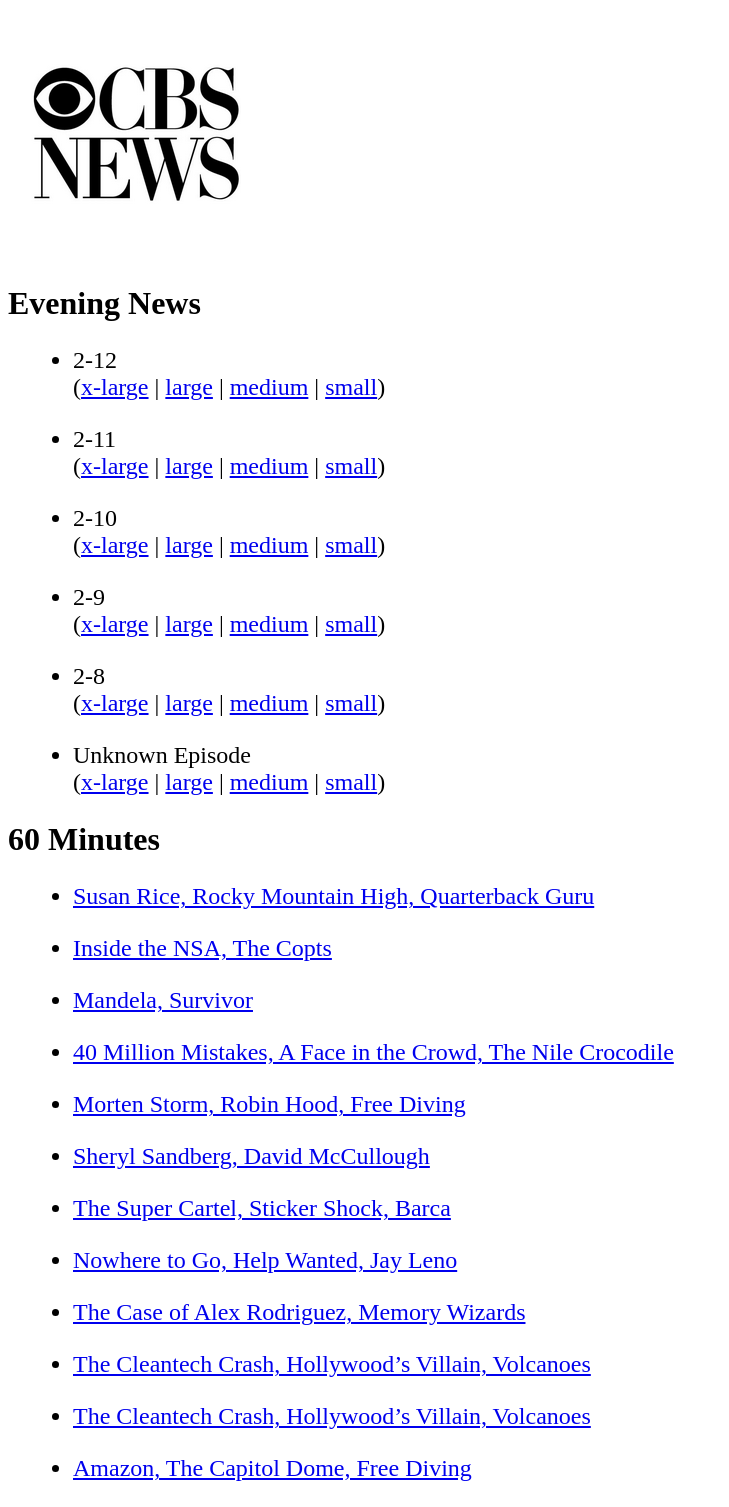
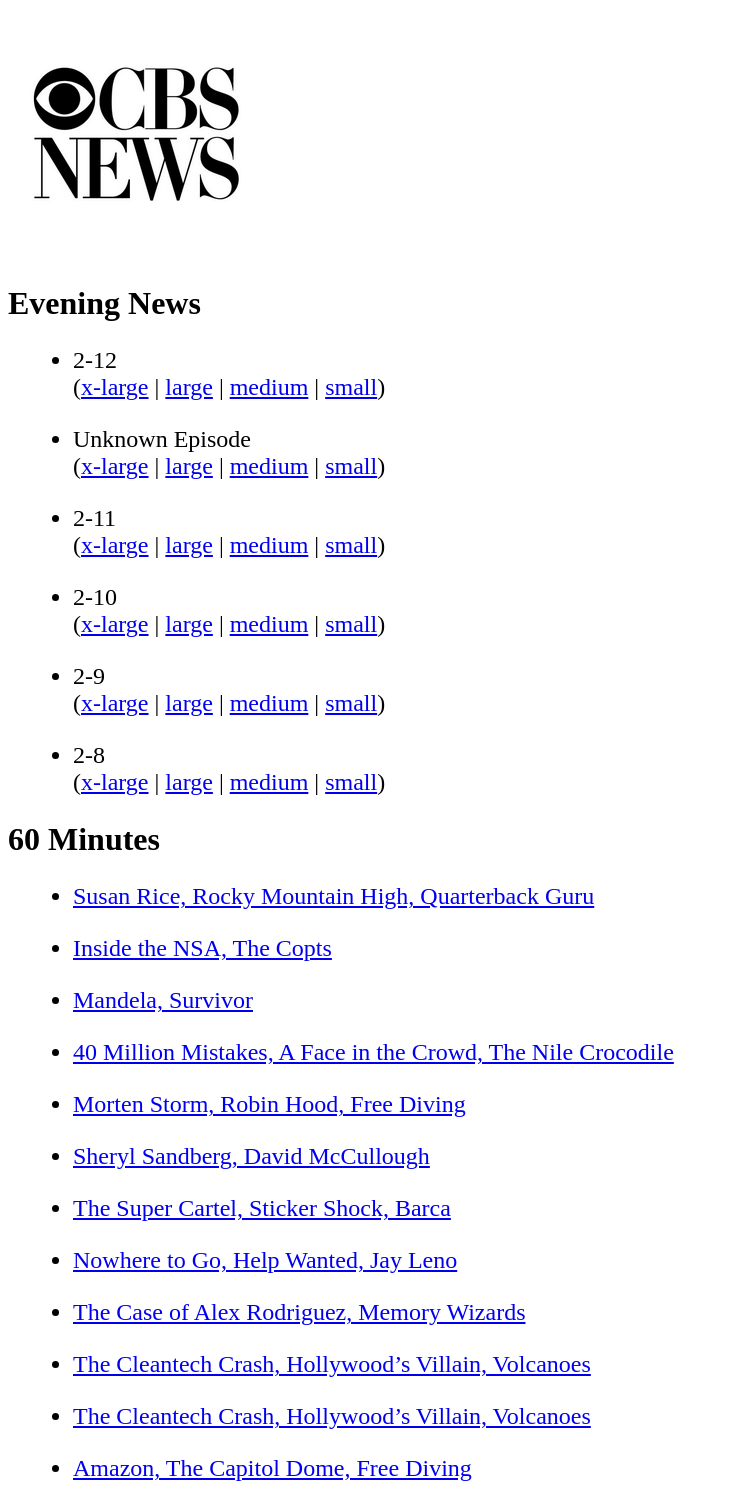
Before and after one commit to jkutner/cbsfeed, a Jekyll site: the page built from index.html, in a window 1280 px wide. Shown: the whole page, without its empty margins (0-729 px from the left). Built offline with Jekyll 4.4.1, drawn with Linux system fonts in a browser that asks for light colours; nearby versions of some CDN libraries; some of the changed lines change nothing that is shown.

Commit message:
Updating with latest episdoes

```diff
--- a/_data/evening_news.yml
+++ b/_data/evening_news.yml
@@ -1,5 +1,12 @@
 ---
 - title: 2-12
+  links:
+    mp4_240: media/2014/02/13/149523523890/EN_021214_Full_240.mp4
+    mp4_740: media/2014/02/13/149523523890/EN_021214_Full_740.mp4
+    mp4_796: media/2014/02/13/149523523890/EN_021214_Full_796.mp4
+    mp4_1296: media/2014/02/13/149523523890/EN_021214_Full_1296.mp4
+  date: 2014-02-12 00:00:00.000000000 +00:00
+- title: Unknown Episode
   links:
     mp4_240: media/2014/02/13/149523523890/EN_021214_Full_240.mp4
     mp4_740: media/2014/02/13/149523523890/EN_021214_Full_740.mp4
@@ -34,10 +41,3 @@
     mp4_796: media/2014/02/09/143392835570/EN_0208_FULL_796.mp4
     mp4_1296: media/2014/02/09/143392835570/EN_0208_FULL_1296.mp4
   date: 2014-02-08 00:00:00.000000000 +00:00
-- title: Unknown Episode
-  links:
-    mp4_240: media/2014/02/08/141928515969/EN_0207_FULL_240.mp4
-    mp4_740: media/2014/02/08/141928515969/EN_0207_FULL_740.mp4
-    mp4_796: media/2014/02/08/141928515969/EN_0207_FULL_796.mp4
-    mp4_1296: media/2014/02/08/141928515969/EN_0207_FULL_1296.mp4
-  date: 2014-02-07 00:00:00.000000000 +00:00
```
